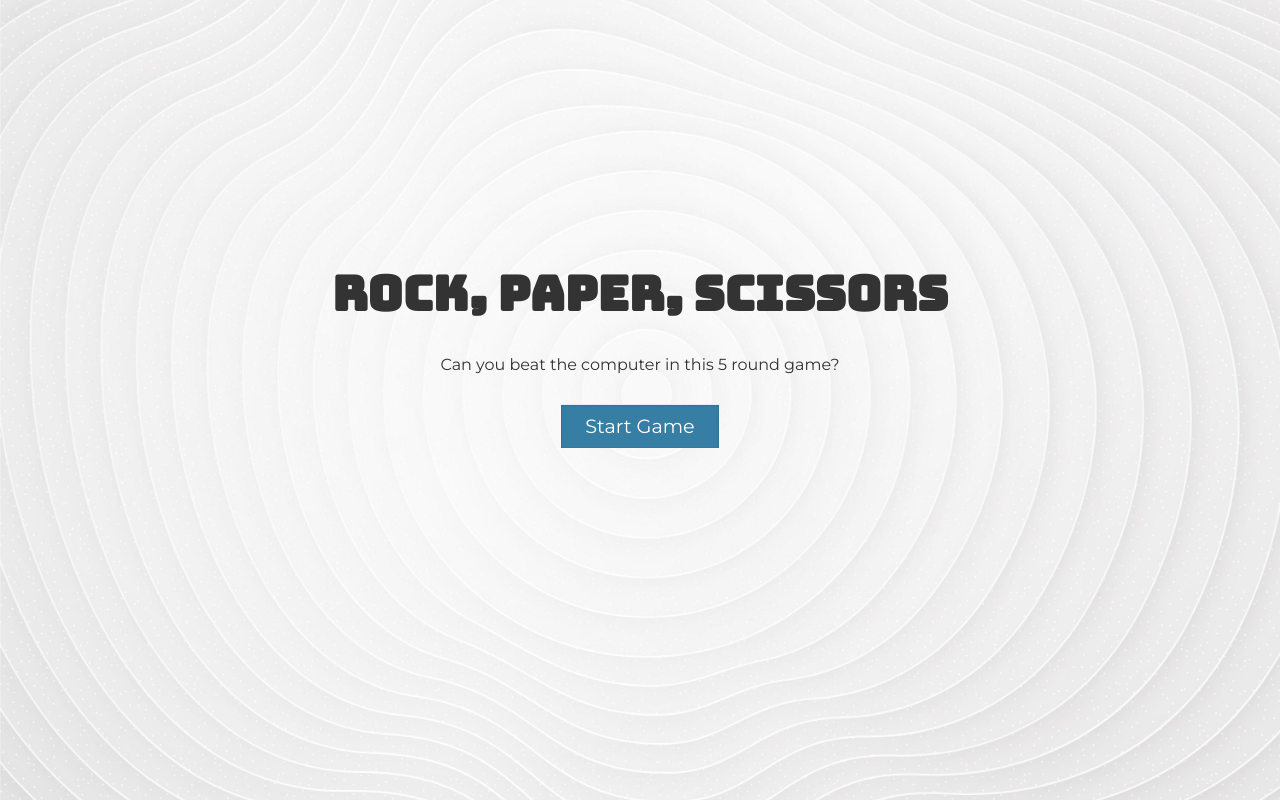
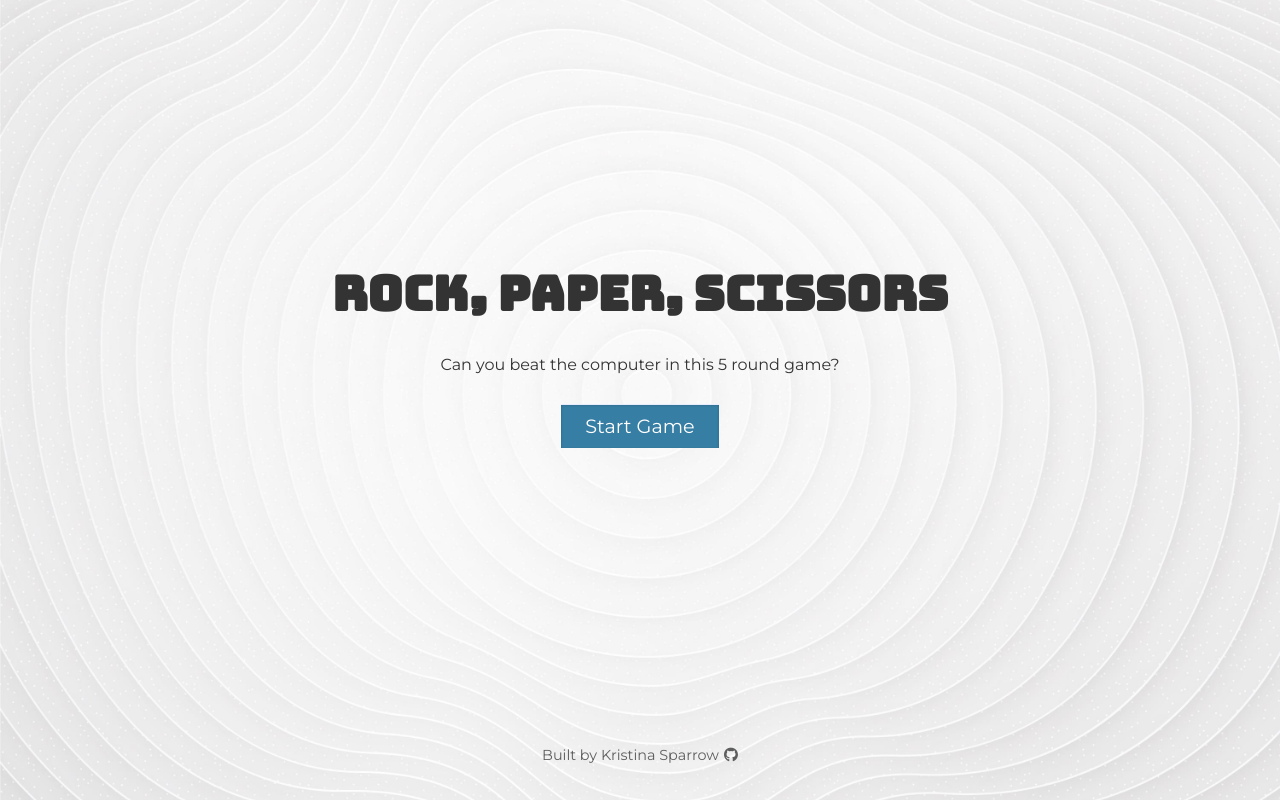
Before and after one commit to kristina-sparrow/rps, a plain HTML site: page index.html in a window 1280 px wide. Drawn offline with Linux system fonts and the light colour scheme.

Commit message:
Add footer

```diff
--- a/index.html
+++ b/index.html
@@ -6,6 +6,10 @@
     <meta name="viewport" content="width=device-width, initial-scale=1.0" />
     <link rel="stylesheet" href="./styles/index.css" />
     <link rel="icon" type="image/x-icon" href="./assets/favicon.png" />
+    <script
+      src="https://kit.fontawesome.com/0f70dd3e5b.js"
+      crossorigin="anonymous"
+    ></script>
     <title>RPS Game</title>
   </head>
   <body>
@@ -33,5 +37,15 @@
         </button>
       </div>
     </div>
+    <footer>
+      <p>Built by Kristina Sparrow</p>
+      <a
+        href="https://github.com/kristina-sparrow"
+        target="_blank"
+        rel="noreferrer"
+      >
+        <i class="fa-brands fa-github"></i>
+      </a>
+    </footer>
   </body>
 </html>
--- a/styles/index.scss
+++ b/styles/index.scss
@@ -32,6 +32,7 @@ body {
   height: 100vh;
   width: 100%;
   overflow: hidden;
+  position: relative;
 }
 
 body,
@@ -100,6 +101,23 @@ body,
   }
 }
 
+footer {
+  display: flex;
+  align-items: center;
+  justify-content: center;
+  gap: 5px;
+  height: 30px;
+  padding-bottom: 20px;
+  position: absolute;
+  top: calc(100vh - 50px);
+  color: $gray;
+  font-size: 0.9rem;
+
+  i {
+    color: $gray;
+  }
+}
+
 /* DISPLAY & ANIMATION */
 .hidden {
   display: none;
```
Also changed, not shown: styles/index.css, 1 other file.
